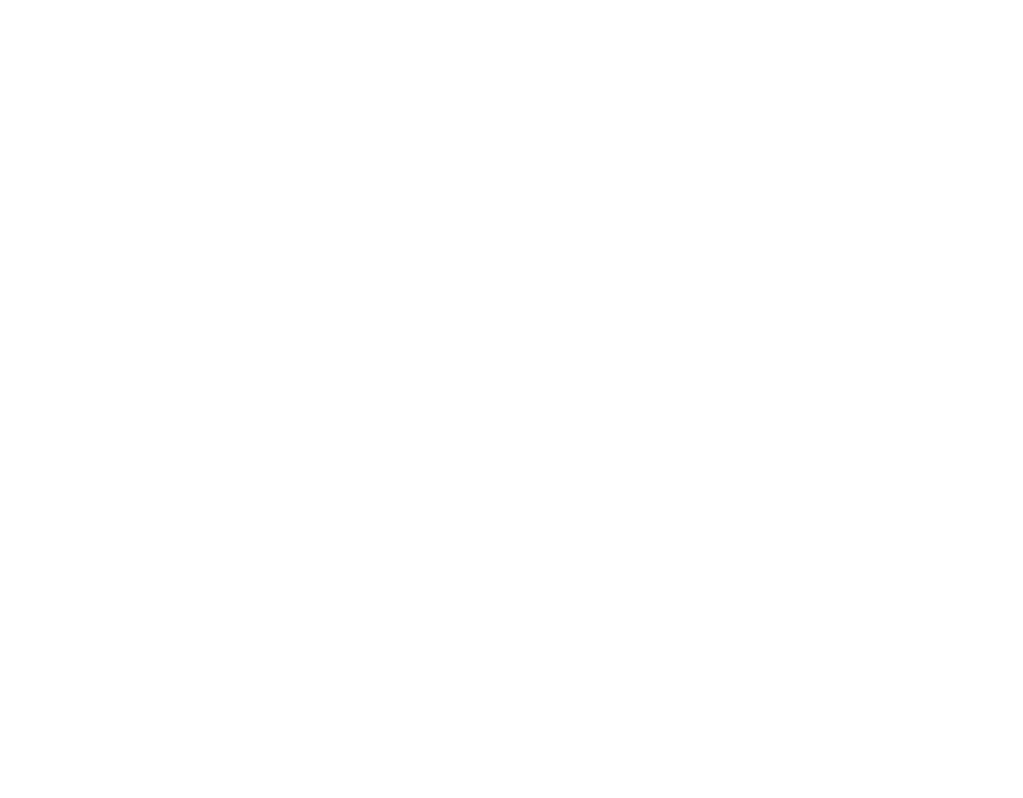
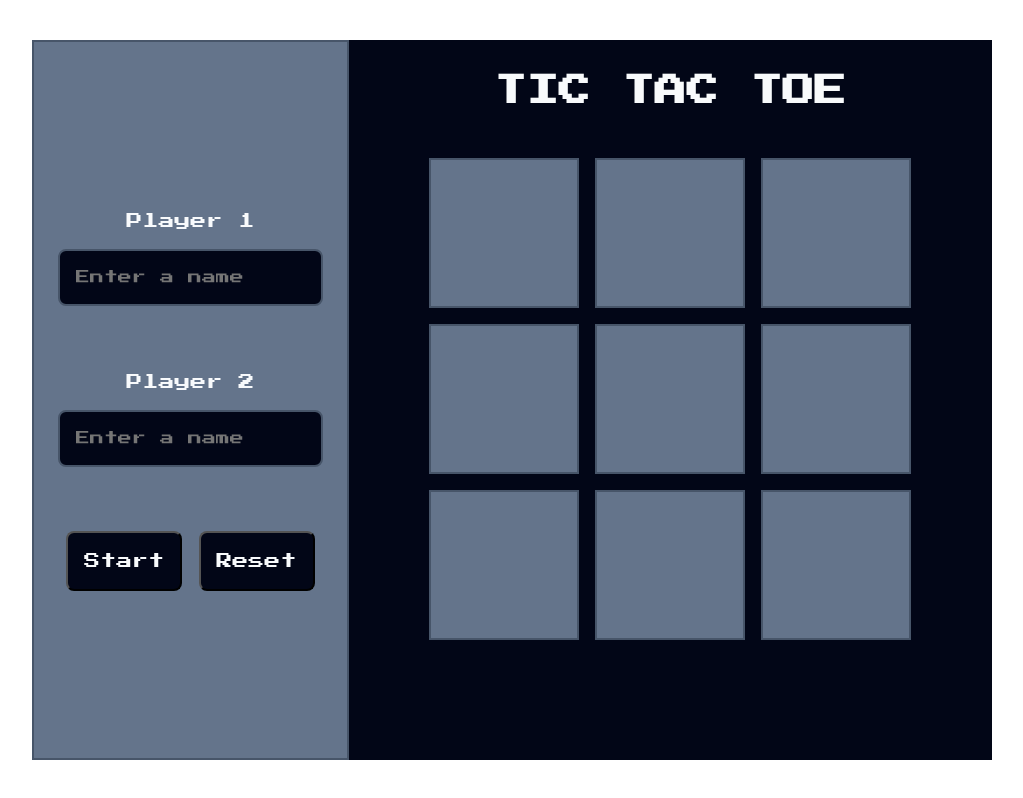
Before and after one commit to yuri-italo/tic-tac-toe, a plain HTML site: page index.html in a window 1280 px wide. Shown: the whole page, without its empty margins (128-1151 px from the left). Drawn offline with Linux system fonts and the light colour scheme.

Commit message:
feat: add tic tac toe game UI

```diff
--- a/css/style.css
+++ b/css/style.css
@@ -0,0 +1,163 @@
+:root {
+  --color-50: #f8fafc;
+  --color-100: #f1f5f9;
+  --color-200: #e2e8f0;
+  --color-300: #cbd5e1;
+  --color-400: #94a3b8;
+  --color-500: #64748b;
+  --color-600: #475569;
+  --color-700: #334155;
+  --color-800: #1e293b;
+  --color-900: #0f172a;
+  --color-950: #020617;
+  --size-xxs: 0.625rem; /* 10px */
+  --size-xs: 0.75rem; /* 12px */
+  --size-sm: 0.875rem; /* 14px */
+  --size-md: 1rem; /* 16px */
+  --size-lg: 1.125rem; /* 18px */
+  --size-xl: 1.25rem; /* 20px */
+  --size-2xl: 1.5rem; /* 24px */
+  --size-3xl: 1.875rem; /* 30px */
+  --size-4xl: 2.25rem; /* 36px */
+  --size-5xl: 3rem; /* 48px */
+  --size-6xl: 3.75rem; /* 60px */
+  --size-7xl: 4.5rem; /* 72px */
+  --size-8xl: 6rem; /* 96px */
+  --size-9xl: 8rem; /* 128px */
+  --gutter-xxl: 96px; /* Extra-extra large */
+  --gutter-xl: 80px; /* Extra large */
+  --gutter-lg: 64px; /* Large */
+  --gutter-md: 40px; /* Medium */
+  --gutter-sm: 24px; /* Small */
+  --gutter-xs: 16px; /* Extra small */
+  --gutter-xxs: 8px; /* Extra-extra small */
+}
+
+.container {
+  background-color: var(--color-950);
+  display: grid;
+  grid-template-columns: 33% 1fr;
+  font-family: "Press Start 2P", serif;
+  font-weight: 400;
+  font-style: normal;
+  color: var(--color-50);
+  height: 90vh;
+  max-width: 960px;
+  margin: 5vh auto;
+}
+
+.header {
+  display: flex;
+  align-items: center;
+  justify-content: center;
+  background-color: var(--color-500);
+  border: 2px solid var(--color-600);
+  padding: var(--gutter-sm);
+}
+
+.form-container {
+  height: 100%;
+  display: flex;
+  flex-direction: column;
+  justify-content: center;
+  gap: var(--gutter-lg);
+}
+
+.input {
+  display: flex;
+  flex-direction: column;
+  align-items: center;
+  gap: var(--gutter-xs);
+}
+
+.input input {
+  width: 100%;
+  padding: var(--gutter-xs);
+  border: 2px solid var(--color-600);
+  border-radius: var(--gutter-xxs);
+  background-color: var(--color-950);
+  color: var(--color-50);
+  font-size: var(--size-sm);
+  transition: border-color 0.3s ease, box-shadow 0.3s ease;
+}
+
+.input input:focus {
+  border-color: var(--color-400);
+  box-shadow: 0 0 5px var(--color-400);
+  outline: none;
+}
+
+.input input:hover {
+  border-color: var(--color-500);
+}
+
+.buttons {
+  display: flex;
+  justify-content: space-around;
+}
+
+.btn {
+  border-radius: var(--gutter-xxs);
+  background-color: var(--color-950);
+  color: var(--color-50);
+  padding: var(--gutter-xs);
+  transition: transform 0.5s ease, background-color 0.5s ease,
+    box-shadow 0.5s ease;
+  cursor: pointer;
+}
+
+.btn:hover {
+  transform: scale(1.1);
+  box-shadow: 0 4px 10px rgba(0, 0, 0, 0.3);
+}
+
+.btn:active {
+  transform: scale(1);
+  box-shadow: 0 2px 5px rgba(0, 0, 0, 0.2);
+}
+
+.main {
+  display: flex;
+  flex-direction: column;
+  align-items: center;
+  justify-content: space-evenly;
+  gap: var(--gutter-xs);
+}
+
+.board-container {
+  display: grid;
+  grid-template-columns: repeat(3, 150px);
+  grid-auto-rows: min-content;
+  gap: var(--gutter-xs);
+}
+
+.board-cell {
+  background-color: var(--color-500);
+  font-size: var(--size-5xl);
+  height: 150px;
+  width: 150px;
+  display: flex;
+  justify-content: center;
+  align-items: center;
+  border: 2px solid var(--color-600);
+  transition: transform 0.5s ease, background-color 0.5s ease,
+    box-shadow 0.5s ease;
+  cursor: pointer;
+}
+
+.active-cell:hover {
+  background-color: var(--color-400);
+  transform: scale(1.1);
+  box-shadow: 0 4px 10px rgba(0, 0, 0, 0.3);
+  border-color: var(--color-600);
+}
+
+.active-cell:active {
+  transform: scale(1);
+  box-shadow: 0 2px 5px rgba(0, 0, 0, 0.2);
+  background-color: var(--color-400);
+}
+
+.display {
+  height: 50px;
+}
--- a/index.html
+++ b/index.html
@@ -5,13 +5,52 @@
   <meta charset="UTF-8">
   <meta name="viewport" content="width=device-width, initial-scale=1.0">
   <title>Tic Tac Toe</title>
+  <link rel="preconnect" href="https://fonts.googleapis.com">
+  <link rel="preconnect" href="https://fonts.gstatic.com" crossorigin>
+  <link href="https://fonts.googleapis.com/css2?family=Press+Start+2P&display=swap" rel="stylesheet">
   <link rel="stylesheet" href="./css/reset.css">
   <link rel="stylesheet" href="./css/style.css">
   <script src="./script/script.js" defer></script>
 </head>
 
 <body>
+  <div class="container">
+    <header class="header">
+      <form class="form-container">
+        <div class="input">
+          <label for="player-1">Player 1</label>
+          <input type="text" id="player-1" maxlength="15" placeholder="Enter a name">
+        </div>
 
+        <div class="input">
+          <label for="player-2">Player 2</label>
+          <input type="text" id="player-2" maxlength="15" placeholder="Enter a name">
+        </div>
+
+        <div class="buttons">
+          <button class="btn">Start</button>
+          <button class="btn">Reset</button>
+        </div>
+      </form>
+    </header>
+    <main class="main">
+      <h1>TIC TAC TOE</h1>
+      <div class="board-container">
+        <div class="board-cell"></div>
+        <div class="board-cell"></div>
+        <div class="board-cell"></div>
+        <div class="board-cell"></div>
+        <div class="board-cell"></div>
+        <div class="board-cell"></div>
+        <div class="board-cell"></div>
+        <div class="board-cell"></div>
+        <div class="board-cell"></div>
+      </div>
+      <div class="display">
+        <span></span>
+      </div>
+    </main>
+  </div>
 </body>
 
 </html>
--- a/script/script.js
+++ b/script/script.js
@@ -111,7 +111,6 @@ const GameController = (function () {
 
   const playRound = (row, column) => {
     const activePlayer = getActivePlayer();
-
     if (validateMove(activePlayer, row, column)) {
       if (hasWinner()) {
       } else if (isDraw()) {
@@ -120,5 +119,10 @@ const GameController = (function () {
     }
   };
 
-  return { playRound, getActivePlayer };
+  return { playRound, getActivePlayer, getBoard: GameBoard.getBoard };
 })((playerOneName = "Player 1"), (playerTwoName = "Player 2"));
+
+const ScreenController = (function () {
+  const gameController = GameController();
+
+})();
```
